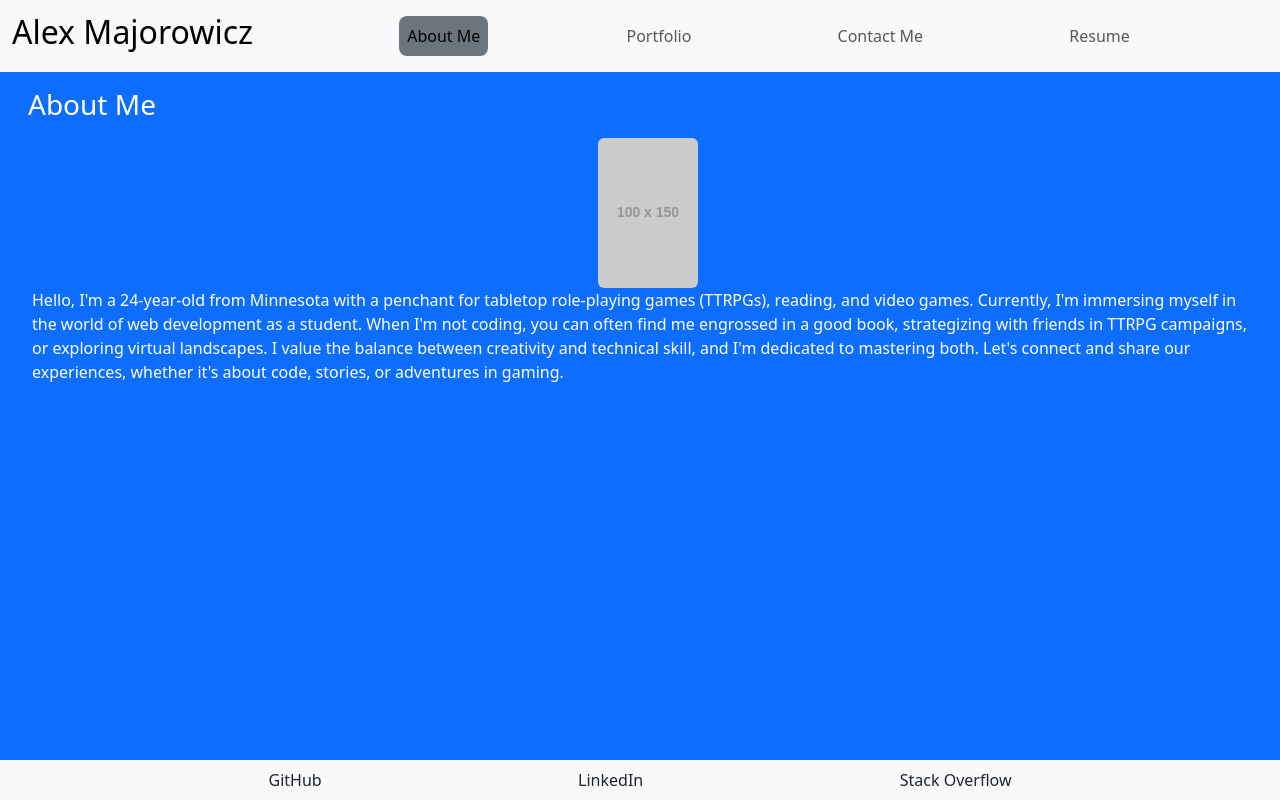
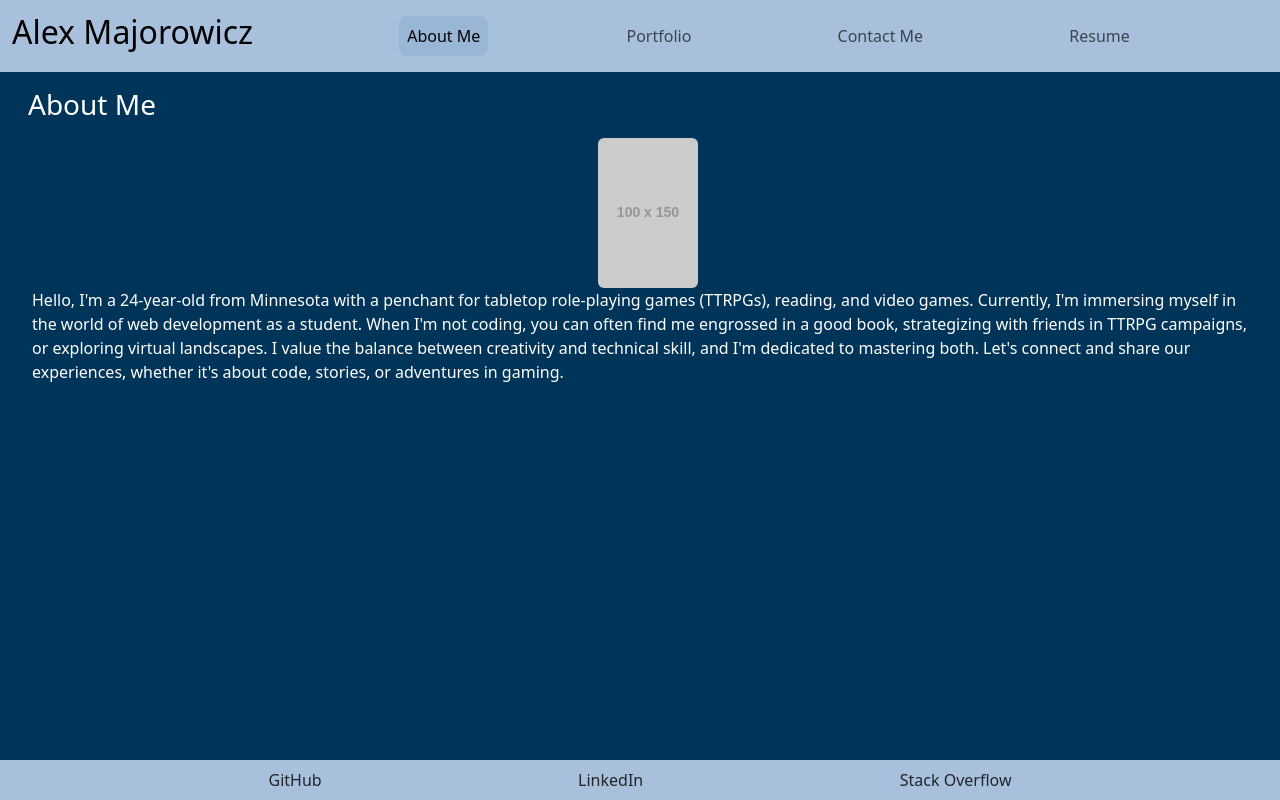
Before and after one commit to Denitrix/React-Portfolio, a React (Vite) app in the folder portfolio/: page / in a window 1280 px wide. Built offline with nearby package versions, Linux system fonts and the light colour scheme.

Commit message:
custom styles

```diff
--- a/portfolio/package.json
+++ b/portfolio/package.json
@@ -14,7 +14,9 @@
     "bootstrap": "^5.3.2",
     "react": "^18.2.0",
     "react-dom": "^18.2.0",
-    "react-router-dom": "^6.22.0"
+    "react-icons": "^5.0.1",
+    "react-router-dom": "^6.22.0",
+    "sass": "^1.70.0"
   },
   "devDependencies": {
     "@types/react": "^18.2.15",
--- a/portfolio/src/components/Project.jsx
+++ b/portfolio/src/components/Project.jsx
@@ -1,4 +1,6 @@
 import "../assets/css/project.css";
+import { IconContext } from "react-icons";
+import { FaGithub } from "react-icons/fa6";
 
 export default function Project(props) {
   return (
@@ -13,13 +15,21 @@ export default function Project(props) {
           <div className="d-inline-flex py-1 px-2">
             <a
               href={props.deployment}
-              className="link-body-emphasis link-opacity-75 link-opacity-100-hover link-underline link-underline-opacity-0"
+              className="link-body-emphasis link-opacity-50 link-opacity-100-hover link-underline link-underline-opacity-0"
             >
               <h5 className="card-title">{props.title}</h5>
             </a>
-            <a href={props.github} className="card-link px-1">
-              GitHub
-            </a>
+            <IconContext.Provider
+              value={{
+                color: "black",
+                className: "gitHub mx-1",
+                size: "1.25em",
+              }}
+            >
+              <a href={props.github} className="text-body-dark card-link px-1">
+                <FaGithub />
+              </a>
+            </IconContext.Provider>
           </div>
         </div>
       </div>
--- /dev/null
+++ b/portfolio/src/custom.scss
@@ -0,0 +1,4 @@
+$primary: rgb(0, 52, 89);
+$secondary: rgb(154, 182, 214);
+
+@import "../node_modules/bootstrap/scss/bootstrap";
--- a/portfolio/src/index.css
+++ b/portfolio/src/index.css
@@ -1,12 +1,19 @@
-/* :root {
+:root {
   --text: 0, 0, 0;
-  --nav-text: 0, 255, 0;
-  --background: 108, 117, 125;
-  --nav-background: 0, 255, 255;
+  --nav-text: 0, 0, 0;
+  --background: 0, 52, 89;
+  --nav-background: 168, 192, 220;
 
   --bs-primary-rgb: var(--background);
   --bs-tertiary-bg-rgb: var(--nav-background);
   --bs-emphasis-color-rgb: var(--nav-text);
   --bs-nav-link-color: var(--nav-text);
 }
- */
+
+.gitHub {
+  opacity: 0.5;
+}
+
+.gitHub:hover {
+  opacity: 1;
+}
--- a/portfolio/src/main.jsx
+++ b/portfolio/src/main.jsx
@@ -3,6 +3,7 @@ import { createBrowserRouter, RouterProvider } from "react-router-dom";
 
 import "bootstrap/dist/css/bootstrap.css";
 import "bootstrap/dist/js/bootstrap.min.js";
+import "./custom.scss";
 import "./index.css";
 
 import App from "./App.jsx";
```
Also changed, not shown: 1 other file (tests, documents, lock files or other folders).
